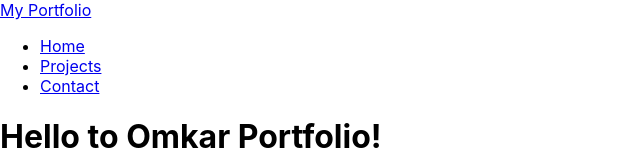
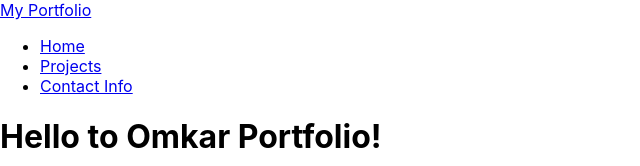
Before and after one commit to omkarwazulkar/Portfolio, a React (Create React App) app in the folder frontend/: page / in a window 1280 px wide. Shown: the top 166 px of the page, without its empty margins (0-640 px from the left). Built offline with nearby package versions, Linux system fonts and the light colour scheme.

Commit message:
Updated Contact Info

```diff
--- a/frontend/src/components/Navbar.js
+++ b/frontend/src/components/Navbar.js
@@ -14,7 +14,7 @@
             <Link className="nav-link" to="/projects">Projects</Link>
           </li>
           <li className="nav-item">
-            <Link className="nav-link" to="/contact">Contact</Link>
+            <Link className="nav-link" to="/contact">Contact Info</Link>
           </li>
         </ul>
       </div>
```
